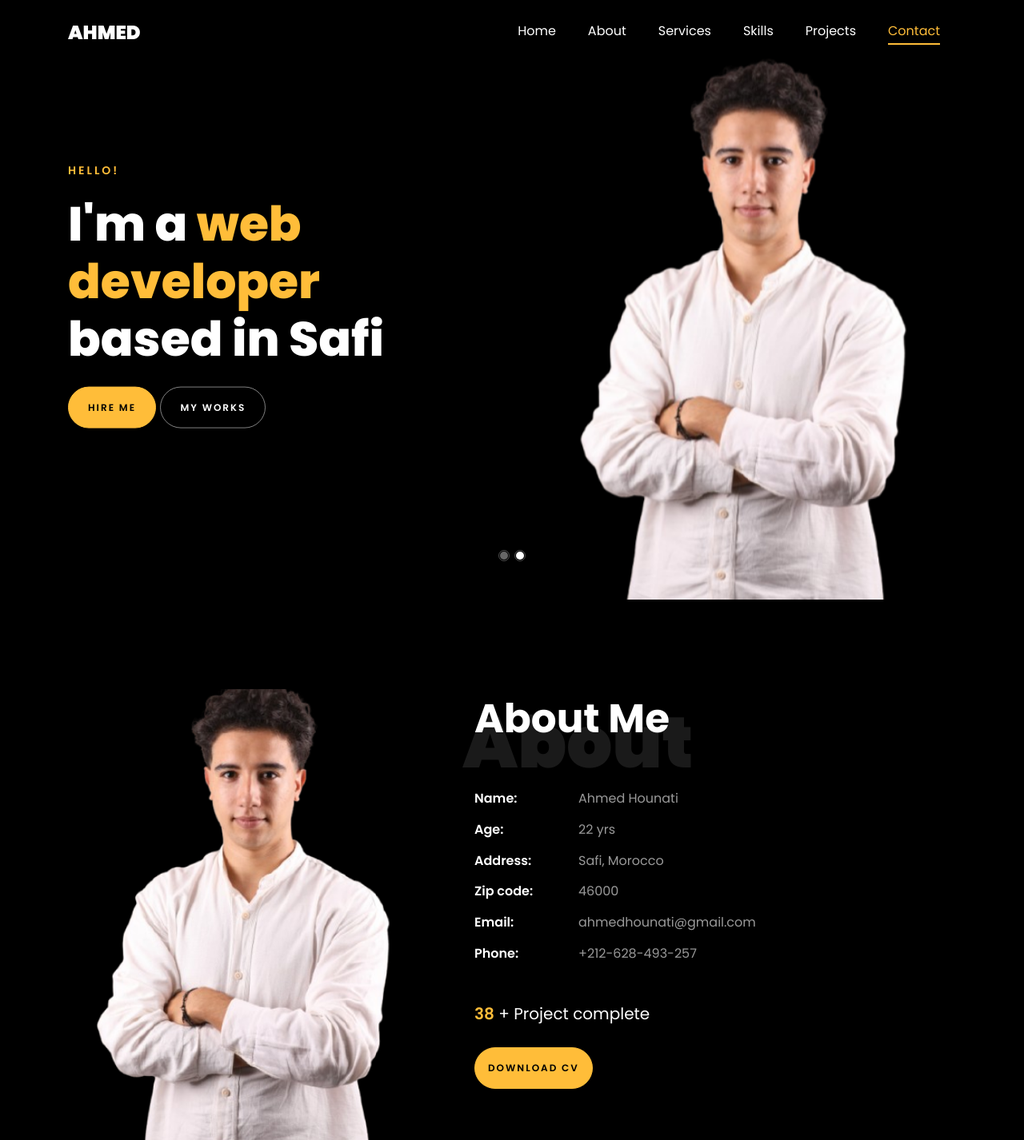
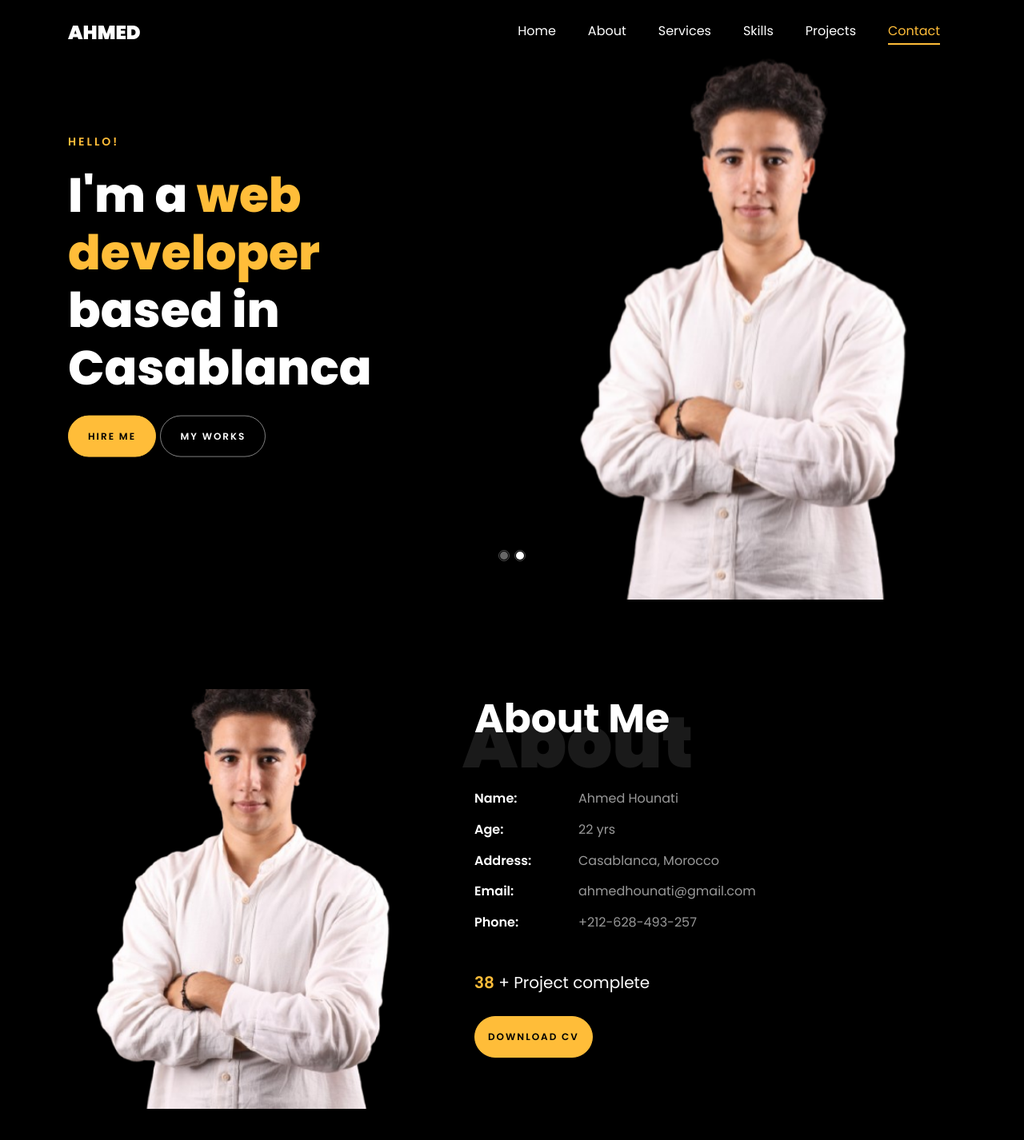
Before and after one commit to ahmed-hounati/portfolio, a plain HTML site: page index.html in a window 1280 px wide. Shown: the top 1426 px of the page at 80% size. Drawn offline with Linux system fonts and the light colour scheme; files whose address does not match are found by name.

Commit message:
Update index.html

```diff
--- a/index.html
+++ b/index.html
@@ -85,7 +85,7 @@
 							data-scrollax=" properties: { translateY: '70%' }">
 							<div class="text">
 								<span class="subheading">Hello!</span>
-								<h1 class="mb-4 mt-3">I'm a <span>web developer</span> based in Safi</h1>
+								<h1 class="mb-4 mt-3">I'm a <span>web developer</span> based in Casablanca</h1>
 								<p><a href="#" class="btn btn-primary py-3 px-4">Hire me</a> <a href="#"
 										class="btn btn-white btn-outline-white py-3 px-4">My works</a></p>
 							</div>
@@ -115,8 +115,7 @@
 							<ul class="about-info mt-4 px-md-0 px-2">
 								<li class="d-flex"><span>Name:</span> <span>Ahmed Hounati</span></li>
 								<li class="d-flex"><span>Age:</span> <span>22 yrs</span></li>
-								<li class="d-flex"><span>Address:</span> <span>Safi, Morocco</span></li>
-								<li class="d-flex"><span>Zip code:</span> <span>46000</span></li>
+								<li class="d-flex"><span>Address:</span> <span>Casablanca, Morocco</span></li>
 								<li class="d-flex"><span>Email:</span> <span>ahmedhounati@gmail.com</span></li>
 								<li class="d-flex"><span>Phone: </span> <span>+212-628-493-257</span></li>
 							</ul>
```
